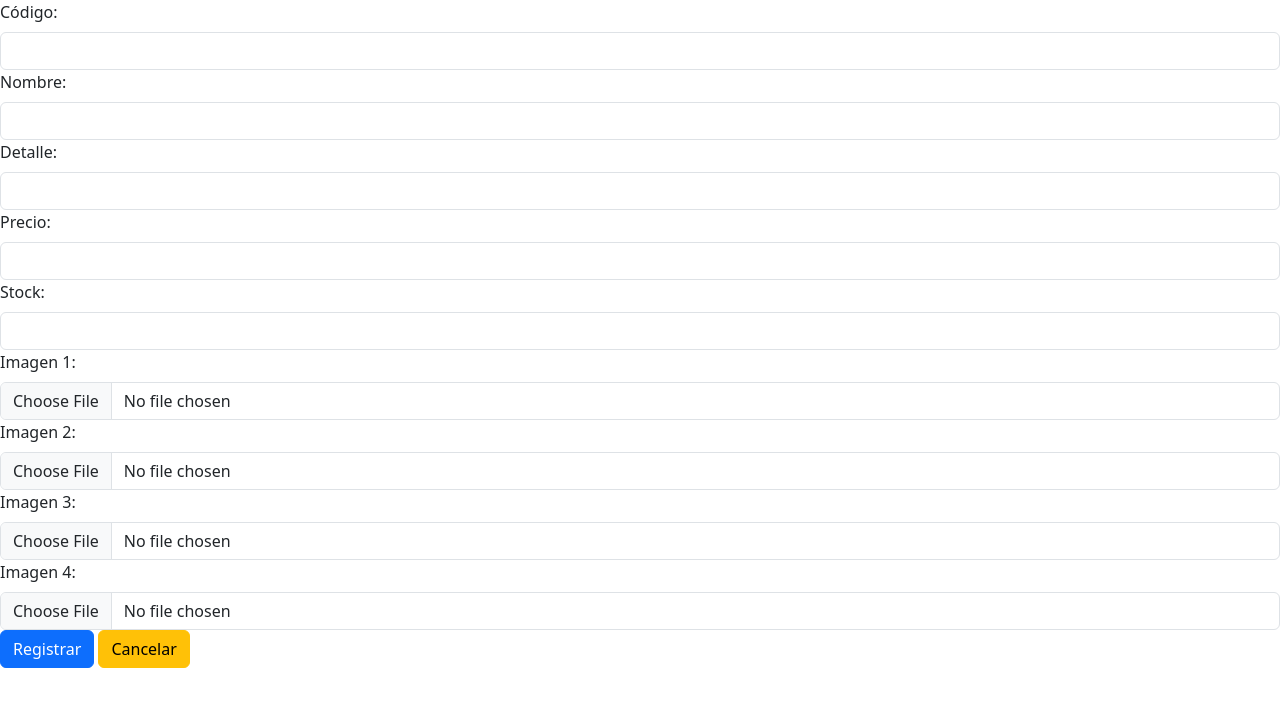
After one commit to Renzzo131/ventasrenzo_2024, a PHP site: page /views/plantilla/formulario.html in a window 1280 px wide. The commit adds this page. Shown: the top 707 px of the page. Run offline with PHP 8.4, Linux system fonts and the light colour scheme; a stand-in replaces the project's code that opens the database connection.

Commit message:
cambiaso
cambios finos

```diff
--- /dev/null
+++ b/views/plantilla/formulario.html
@@ -0,0 +1,55 @@
+<!DOCTYPE html>
+<html lang="en">
+<head>
+    <meta charset="UTF-8">
+    <meta name="viewport" content="width=device-width, initial-scale=1.0">
+    <title>formulario</title>
+    <link href="https://cdn.jsdelivr.net/npm/bootstrap@5.3.3/dist/css/bootstrap.min.css" rel="stylesheet" integrity="sha384-QWTKZyjpPEjISv5WaRU9OFeRpok6YctnYmDr5pNlyT2bRjXh0JMhjY6hW+ALEwIH" crossorigin="anonymous">
+</head>
+<body>
+    <form action="" class="row">
+        <div class="col-12">
+            <label for="codigo" class="form-label">Código:</label>
+            <input type="text" class="form-control" id="codigo" name="codigo" required>
+        </div>
+        <div class="col-12">
+            <label for="Nombre" class="form-label">Nombre:</label>
+            <input type="text" class="form-control" id="nombre" name="nombre" required>
+        </div>
+        <div class="col-12">
+            <label for="detalle" class="form-label">Detalle:</label>
+            <input type="text" class="form-control" id="detalle" name="detalle" required>
+        </div>
+        <div class="col-12">
+            <label for="precio" class="form-label">Precio:</label>
+            <input type="text" class="form-control" id="precio" name="precio" required>
+        </div>
+        <div class="col-12">
+            <label for="stock" class="form-label">Stock:</label>
+            <input type="text" class="form-control" id="stock" name="stock" required>
+        </div>
+        <div class="col-12">
+            <label for="imagen1" class="form-label">Imagen 1:</label>
+            <input type="file" class="form-control" id="imagen1" name="imagen1" required>
+        </div>
+        <div class="col-12">
+            <label for="imagen2" class="form-label">Imagen 2:</label>
+            <input type="file" class="form-control" id="imagen2" name="imagen2" required>
+        </div>
+        <div class="col-12">
+            <label for="imagen3" class="form-label">Imagen 3:</label>
+            <input type="file" class="form-control" id="imagen3" name="imagen3" required>
+        </div>
+        <div class="col-12">
+            <label for="imagen4" class="form-label">Imagen 4:</label>
+            <input type="file" class="form-control" id="imagen4" name="imagen4" required>
+        </div>
+        <div class="col-12">
+            <button type="submit" class="btn btn-primary">Registrar</button>
+            <button type="submit" class="btn btn-warning">Cancelar</button>
+        </div>
+    </form>
+
+    <script src="https://cdn.jsdelivr.net/npm/bootstrap@5.3.3/dist/js/bootstrap.bundle.min.js" integrity="sha384-YvpcrYf0tY3lHB60NNkmXc5s9fDVZLESaAA55NDzOxhy9GkcIdslK1eN7N6jIeHz" crossorigin="anonymous"></script>
+</body>
+</html>
```
Also changed, not shown: views/nuevo-producto.php (+12 -7 lines).
